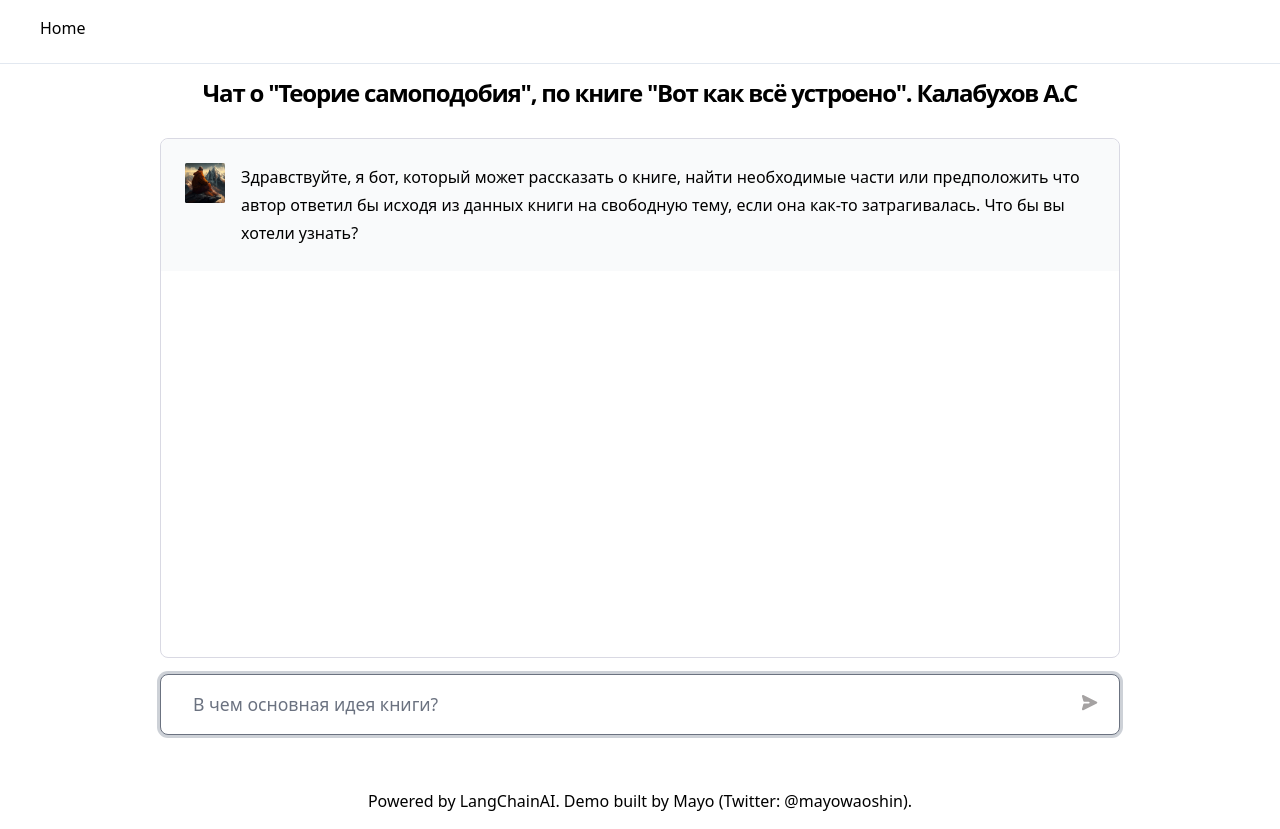
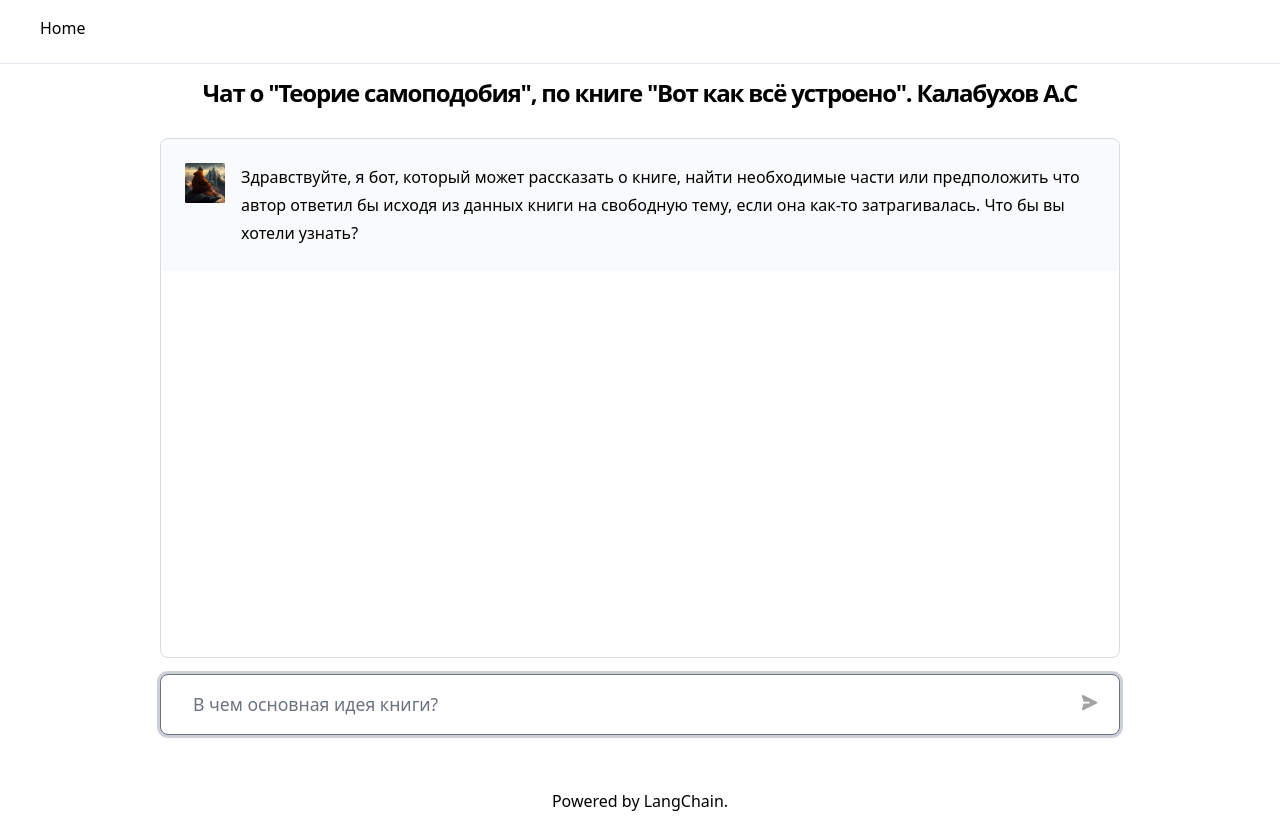
Before and after one commit to mayooear/gpt4-pdf-chatbot-langchain, a Next.js app: page / in a window 1280 px wide. Built offline with nearby package versions, Linux system fonts and the light colour scheme.

Commit message:
удалил подпись снизу

```diff
--- a/pages/index.tsx
+++ b/pages/index.tsx
@@ -262,7 +262,7 @@ export default function Home() {
         </div>
         <footer className="m-auto p-4">
           <a href="https://twitter.com/mayowaoshin">
-            Powered by LangChainAI. Demo built by Mayo (Twitter: @mayowaoshin).
+            Powered by LangChain.
           </a>
         </footer>
       </Layout>
```
